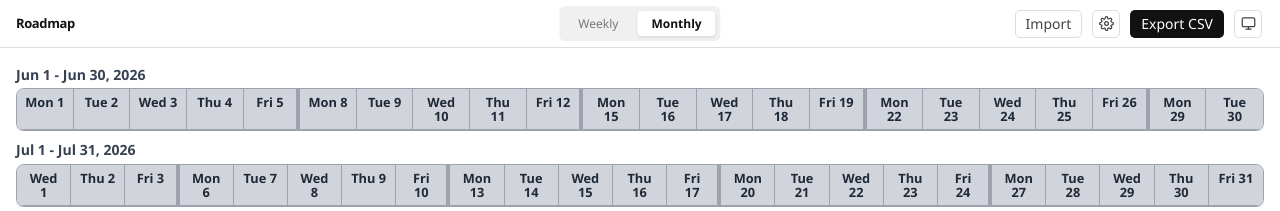
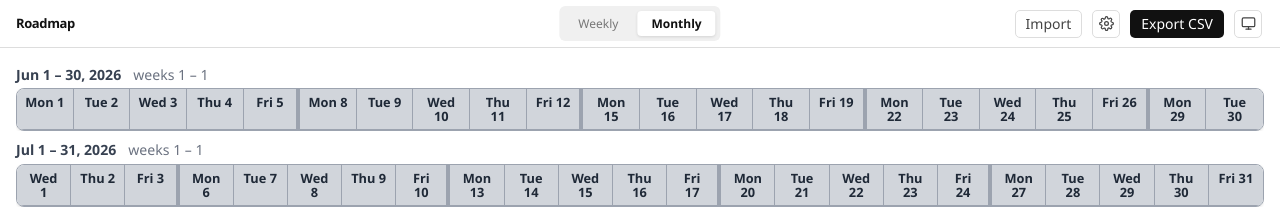
Before and after one commit to smyers4444/roadmap-project, a React (Vite) app: page / in a window 1280 px wide. Shown: the top 211 px of the page. Built offline with nearby package versions, Linux system fonts and the light colour scheme.

Commit message:
TL4: refine monthly title format

```diff
--- a/src/App.tsx
+++ b/src/App.tsx
@@ -93,7 +93,7 @@
  */
 
 // React imports
-import { useEffect, useState } from "react";
+import { useEffect, useState, type ReactNode } from "react";
 
 // Third-party component for date selection
 import DatePicker from "react-datepicker";
@@ -870,6 +870,16 @@ function App() {
       + 1;
   };
 
+  const formatCompactMonthRange = (start: Date, end: Date) => {
+    const sameMonth = start.getFullYear() === end.getFullYear() && start.getMonth() === end.getMonth();
+
+    if (sameMonth) {
+      return `${format(start, "MMM d")} – ${end.getDate()}`;
+    }
+
+    return `${format(start, "MMM d")} – ${format(end, "MMM d")}`;
+  };
+
   const getWeeklyPeriodEnd = () => addDays(currentWeek, weekSpan * 7 - 1);
 
   const isWeekendDate = (date: Date) => {
@@ -1649,7 +1659,7 @@ function App() {
     showInnerUnitGridlines = true,
   }: {
     periodKey: string;
-    title: string;
+    title: ReactNode;
     units: TimelineUnit[];
     periodStart: Date;
     periodEnd: Date;
@@ -1694,10 +1704,12 @@ function App() {
                     style={{
                       gridColumn: `span ${group.span}`,
                       borderRight: index < headerGroups.length - 1 ? "1px solid var(--border-dark)" : "none",
+                      fontWeight: 500,
+                      color: "var(--text-secondary)",
                     }}
                     title={group.title}
                   >
-                    {group.label}
+                    ({group.label})
                   </div>
                 ))
                 : units.map((unit, index) => {
@@ -3177,9 +3189,24 @@ function App() {
 
                   return renderStackedTimelineBoard({
                     periodKey: `month-${month.toISOString()}`,
-                    title: showMonthNumbers
-                      ? `Month ${getRelativeMonthNumber(month, tasks)}`
-                      : `${format(periodStart, "MMM d")} - ${format(periodEnd, "MMM d, yyyy")}`,
+                    title: (
+                      <>
+                        <span style={{ fontWeight: 700, color: "var(--text-secondary)" }}>
+                          {showMonthNumbers
+                            ? `Month ${getRelativeMonthNumber(month, tasks)}`
+                            : `${formatCompactMonthRange(periodStart, periodEnd)}, ${format(periodEnd, "yyyy")}`}
+                        </span>
+                        <span
+                          style={{
+                            marginLeft: "12px",
+                            fontWeight: 400,
+                            color: "var(--text-muted)",
+                          }}
+                        >
+                          weeks {getRelativeWeekNumber(periodStart, timelineTasks)} – {getRelativeWeekNumber(periodEnd, timelineTasks)}
+                        </span>
+                      </>
+                    ),
                     units,
                     periodStart,
                     periodEnd,
```
Also changed, not shown: 1 other file (tests, documents, lock files or other folders).
